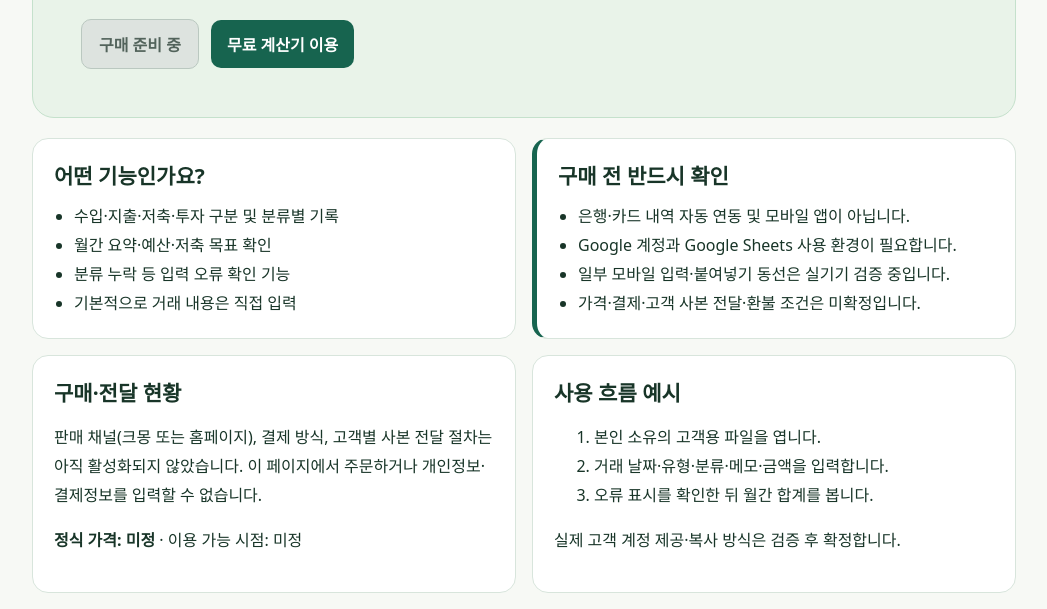
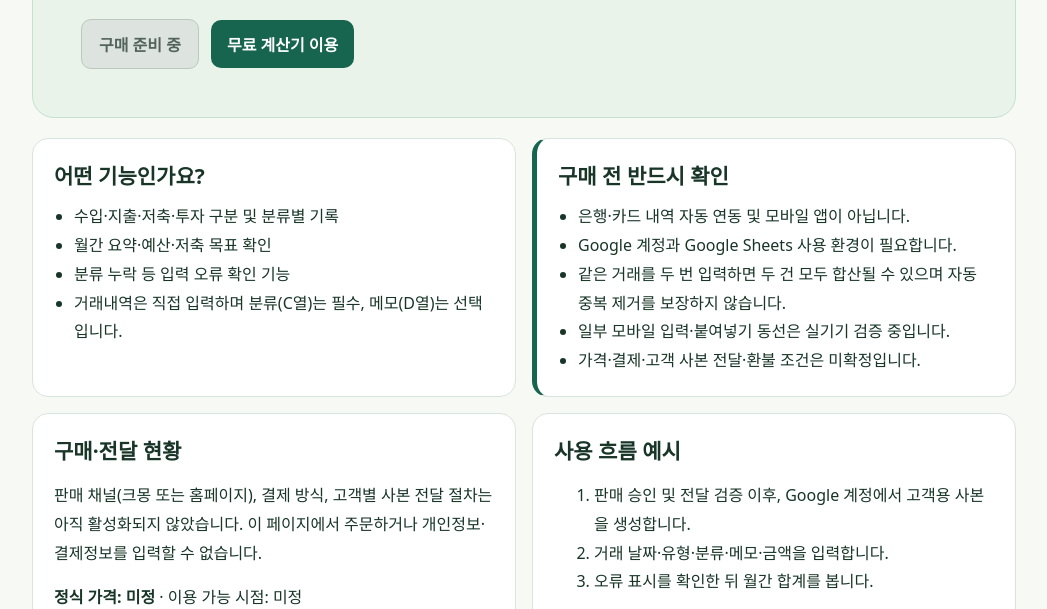
Before and after one commit to flowmateworks-ux/ssulmo-life-tools, a plain HTML site: page qa/nondeploy-product-readiness.html in a window 1280 px wide. Shown: the part 320-929 px from the top of the page, without its empty margins (116-1163 px from the left). Drawn offline with Linux system fonts and the light colour scheme.

Commit message:
docs: clarify v2.1 purchase limits and unverified copy handoff in nondeploy preview

```diff
--- a/qa/nondeploy-product-readiness.html
+++ b/qa/nondeploy-product-readiness.html
@@ -30,20 +30,21 @@ footer{margin-top:34px;color:#53685b;font-size:13px}
 <div class="grid">
 <section class="card" aria-labelledby="feature-title"><h2 id="feature-title">어떤 기능인가요?</h2><ul>
 <li>수입·지출·저축·투자 구분 및 분류별 기록</li><li>월간 요약·예산·저축 목표 확인</li>
-<li>분류 누락 등 입력 오류 확인 기능</li><li>기본적으로 거래 내용은 직접 입력</li></ul></section>
+<li>분류 누락 등 입력 오류 확인 기능</li><li>거래내역은 직접 입력하며 분류(C열)는 필수, 메모(D열)는 선택입니다.</li></ul></section>
 <section class="card notice" aria-labelledby="caveat-title"><h2 id="caveat-title">구매 전 반드시 확인</h2><ul>
 <li>은행·카드 내역 자동 연동 및 모바일 앱이 아닙니다.</li><li>Google 계정과 Google Sheets 사용 환경이 필요합니다.</li>
-<li>일부 모바일 입력·붙여넣기 동선은 실기기 검증 중입니다.</li><li>가격·결제·고객 사본 전달·환불 조건은 미확정입니다.</li></ul></section>
+<li>같은 거래를 두 번 입력하면 두 건 모두 합산될 수 있으며 자동 중복 제거를 보장하지 않습니다.</li><li>일부 모바일 입력·붙여넣기 동선은 실기기 검증 중입니다.</li><li>가격·결제·고객 사본 전달·환불 조건은 미확정입니다.</li></ul></section>
 <section class="card" aria-labelledby="delivery-title"><h2 id="delivery-title">구매·전달 현황</h2>
 <p>판매 채널(크몽 또는 홈페이지), 결제 방식, 고객별 사본 전달 절차는 아직 활성화되지 않았습니다. 이 페이지에서 주문하거나 개인정보·결제정보를 입력할 수 없습니다.</p>
 <p><strong>정식 가격: 미정</strong> · 이용 가능 시점: 미정</p></section>
 <section class="card" aria-labelledby="help-title"><h2 id="help-title">사용 흐름 예시</h2>
-<ol><li>본인 소유의 고객용 파일을 엽니다.</li><li>거래 날짜·유형·분류·메모·금액을 입력합니다.</li><li>오류 표시를 확인한 뒤 월간 합계를 봅니다.</li></ol>
-<p>실제 고객 계정 제공·복사 방식은 검증 후 확정합니다.</p></section>
+<ol><li>판매 승인 및 전달 검증 이후, Google 계정에서 고객용 사본을 생성합니다.</li><li>거래 날짜·유형·분류·메모·금액을 입력합니다.</li><li>오류 표시를 확인한 뒤 월간 합계를 봅니다.</li></ol>
+<p>고객 사본 소유권·접근 권한, 주문 후 전달 과정은 실제 구매자 계정 검증 후 확정합니다. 문의 채널과 응답 기준도 아직 미정입니다.</p></section>
 </div>
 <section style="margin-top:24px" aria-labelledby="faq-title"><h2 id="faq-title">자주 묻는 질문</h2>
 <details><summary>자동으로 통장 거래를 가져오나요?</summary><p>아닙니다. 은행·카드 자동 동기화 기능은 제공하지 않습니다.</p></details>
 <details><summary>지금 결제하거나 구매 예약할 수 있나요?</summary><p>아닙니다. 가격과 판매 경로가 확정되지 않아 구매·예약 기능을 열지 않았습니다.</p></details>
+<details><summary>같은 거래를 두 번 입력하면 어떻게 되나요?</summary><p>자동 중복 차단을 보장하지 않으며 두 건 모두 월간 합계에 반영될 수 있으니 저장 전 확인이 필요합니다.</p></details>
 <details><summary>휴대전화로 쉽게 입력할 수 있나요?</summary><p>모바일 사용성을 개선하고 있지만 모든 iPhone 실기기 입력 동선이 확인된 것은 아닙니다.</p></details>
 </section><footer>비배포 QA용 미승인 화면입니다. 실제 상품 설명·가격·판매 기능이 아니며 GA4 이벤트 및 결제 요청을 전송하지 않습니다.</footer>
 </main></body></html>
```
